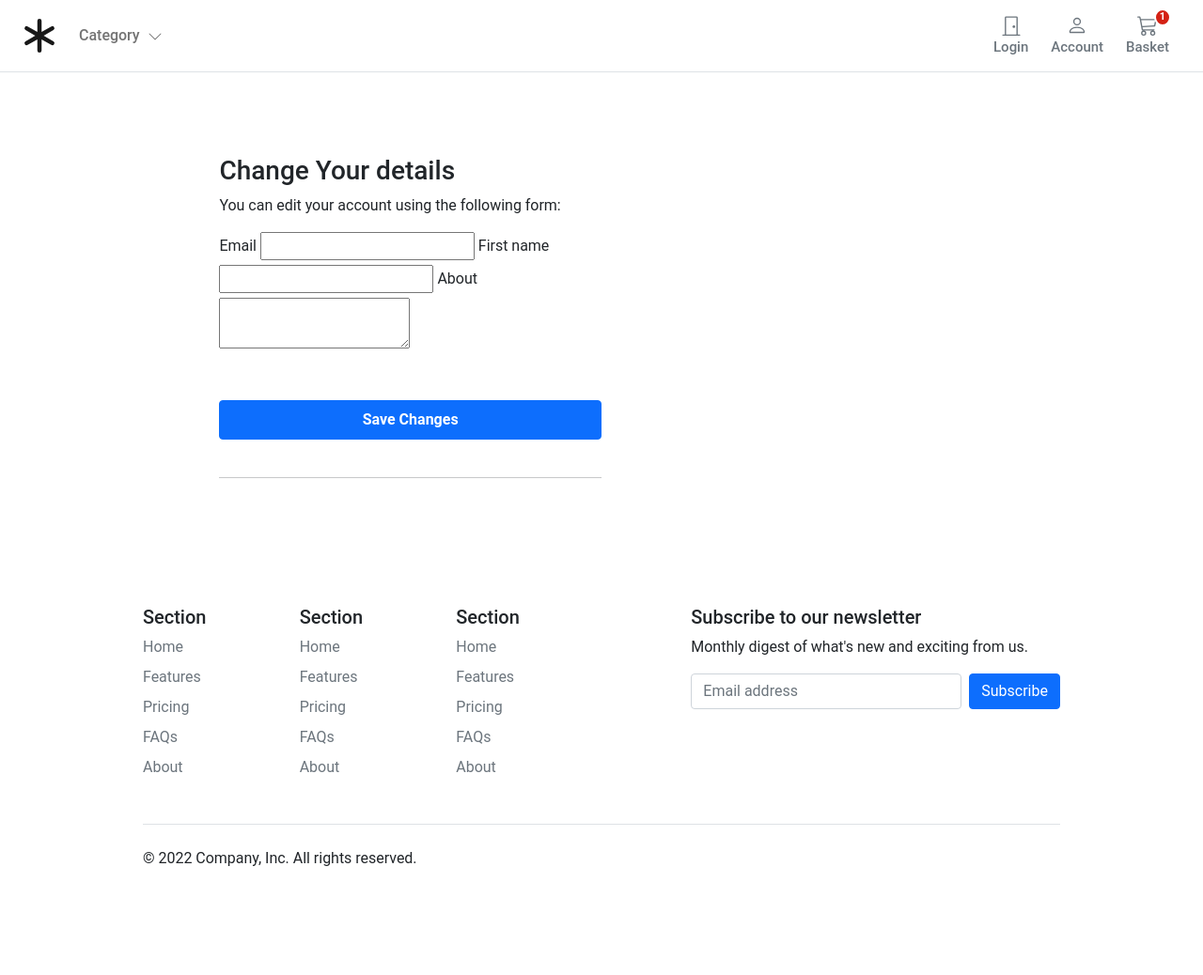
After one commit to Shuvam77/ecommerce_v1, a Django app: template templates/account/user/edit_details.html in a window 1280 px wide. The commit adds this page. Shown: the whole page at 94% size. Run offline with Django 4.2, Linux system fonts and the light colour scheme; the template is opened without the code that fills it: most values are stand-ins (such as "Sample title", 1, 10 or a date in 2020); form fields are guessed from the names that the template uses.

Commit message:
edit function for account

```diff
--- a/account/urls.py
+++ b/account/urls.py
@@ -11,6 +11,7 @@ urlpatterns = [
     path('logout/', auth_views.LogoutView.as_view(next_page='/account/login'), name='logout'),
     path('', views.account_register, name='register'),
     path('activate/<slug:uidb64>/<slug:token>/', views.account_activate, name='activate'),
-    path('dashboard/', views.dashboard, name='dashboard')
+    path('dashboard/', views.dashboard, name='dashboard'),
+    path('profile/edit/', views.edit_details, name='edit_details'),
 
 ]
--- a/templates/account/user/dashboard.html
+++ b/templates/account/user/dashboard.html
@@ -10,7 +10,7 @@
         </div>
         <div class="col-12 d-flex justify-content-between">
             <div>Manage your <b>Orders</b> and personal details</div>
-            <div><a href="">Change Details</a></div>
+            <div><a href="{% url 'account:edit_details' %}">Change Details</a></div>
         </div>
         <hr/>
     </div>
--- /dev/null
+++ b/templates/account/user/edit_details.html
@@ -0,0 +1,77 @@
+{% extends '../../store/base.html' %}
+{% load static %}
+{% block title %} Edit Your Profile {% endblock title %}
+
+{% block content %}
+
+<style>
+    .account-form input {
+        border: 2px solid #ccc;
+        height: calc(2em + .75rem + 2px);
+    }
+
+    .account-form input:focus {
+        border-color: #1497ff;
+        box-shadow: none;
+    }
+</style>
+
+
+<div class="container-fluid">
+    <div class="row no-gutter">
+        <div class="col-md-12">
+            <div class="login d-flex align-items-center py-5">
+                <div class="container">
+                    <div class="row">
+                        <div class="col-12 col-lg-7 max-auto">
+
+                        <form class="account-from p-4 rounded col-lg-10 mx-auto" action="" enctype="multipart/form-data" method="post">
+                            {% csrf_token %}
+
+                            {% if user_form.is_valid %}
+                            <div class="alert alert-primary" role="alert">
+                                Details successfully uploaded!
+                            </div>
+                            <p class="small text-center pt-0">
+                                <a href="{% url 'account:dashboard' %}">Back to Dashboard</a>
+                            </p>
+
+                            {% else %}
+                            <h3>Change Your details</h3>
+                            <p>You can edit your account using the following form:</p>
+
+                            {% endif %}
+
+                            {% if form.errors %}
+                            <div class="alert alert-primary" role="alert">
+                                Error: Please try again!
+                            </div>
+
+                            {% endif %}
+
+                            <label class="form-label">{{user_form.email.label}}</label>
+                            {{user_form.email}}
+
+                            {% comment %} <label class="form-label">{{user_form.user_name.label}}</label>
+                            {{user_from.user_name}}  {% endcomment %}
+
+                            <label class="form-label">{{user_form.first_name.label}}</label>
+                            {{user_form.first_name}}
+
+                            <label class="form-label">{{user_form.about.label}}</label>
+                            {{user_form.about}}
+
+
+                            <button class="btn btn-primary btn-block py-2 mb-4 mt-5 fw-bold w-100" type="submit" value="save-changes">Save Changes</button>
+                            <hr class="mb-3">
+                        </form>
+
+
+                        </div>
+                    </div>
+                </div>
+            </div>
+        </div>
+    </div>
+</div>
+{% endblock %}
--- a/templates/store/header.html
+++ b/templates/store/header.html
@@ -100,7 +100,7 @@
                     {% endif %}
 
 
-                    <a type="button" role="button" href="#"
+                    <a type="button" role="button" href="{% url 'account:dashboard' %}"
                         class="btn btn-outline-secondary border-0 basket-btn">
                         <div>
                             <svg xmlns="http://www.w3.org/2000/svg" width="22" height="22" fill="currentColor"
```
Also changed, not shown: account/forms.py (+21 -0 lines), account/views.py (+11 -1 lines), db.sqlite3.
